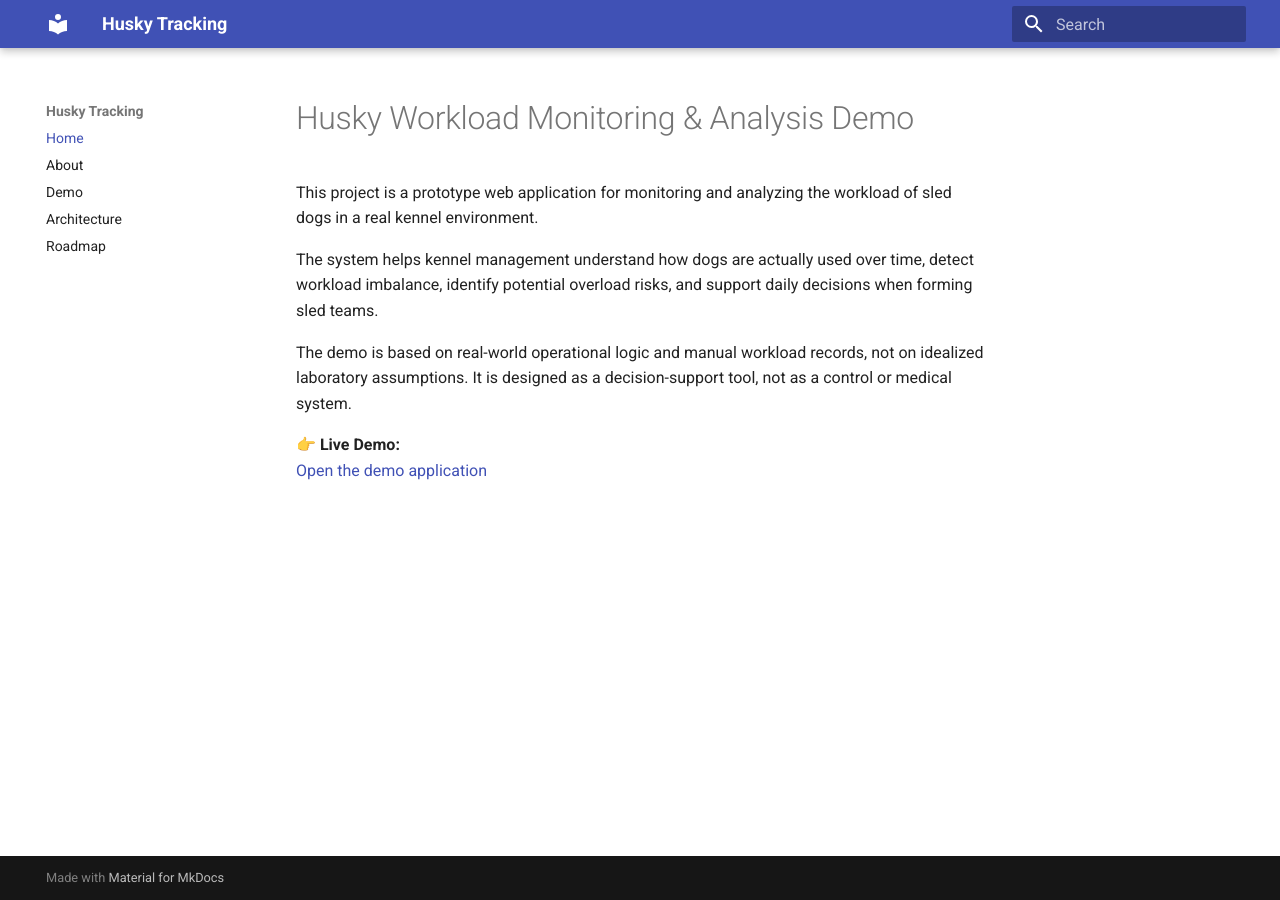
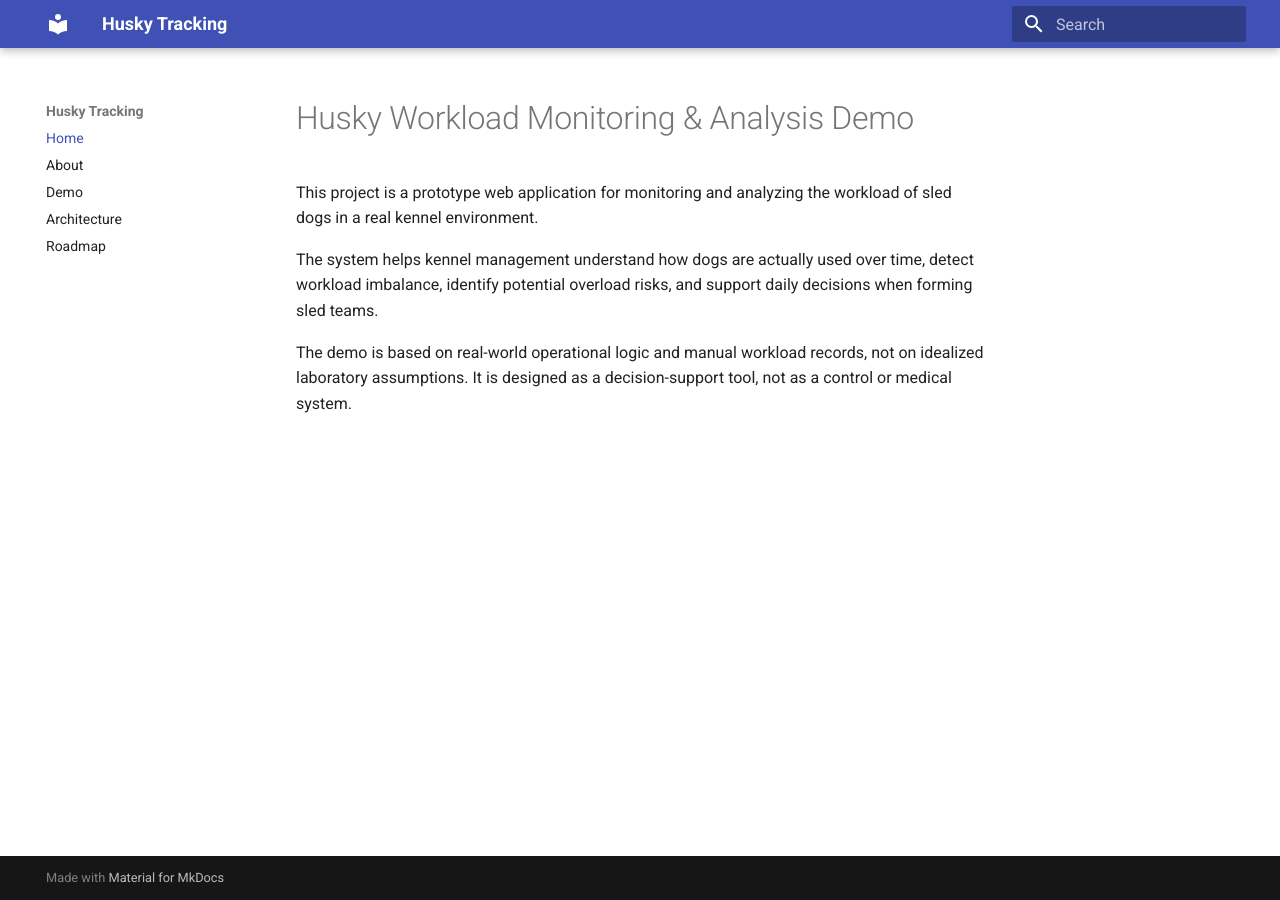
Before and after one commit to oshaltaev-1995/husky-tracking, an MkDocs documentation site: the page built from docs/docs/index.md, in a window 1280 px wide. Built offline with MkDocs 1.6.1 and Material for MkDocs 9.7.7, drawn with Linux system fonts in a browser that asks for light colours.

Commit message:
Home page updated

```diff
--- a/docs/docs/index.md
+++ b/docs/docs/index.md
@@ -5,6 +5,3 @@ This project is a prototype web application for monitoring and analyzing the wor
 The system helps kennel management understand how dogs are actually used over time, detect workload imbalance, identify potential overload risks, and support daily decisions when forming sled teams.
 
 The demo is based on real-world operational logic and manual workload records, not on idealized laboratory assumptions. It is designed as a decision-support tool, not as a control or medical system.
-
-👉 **Live Demo:**
-[Open the demo application](LINK_TO_DEMO)
```
